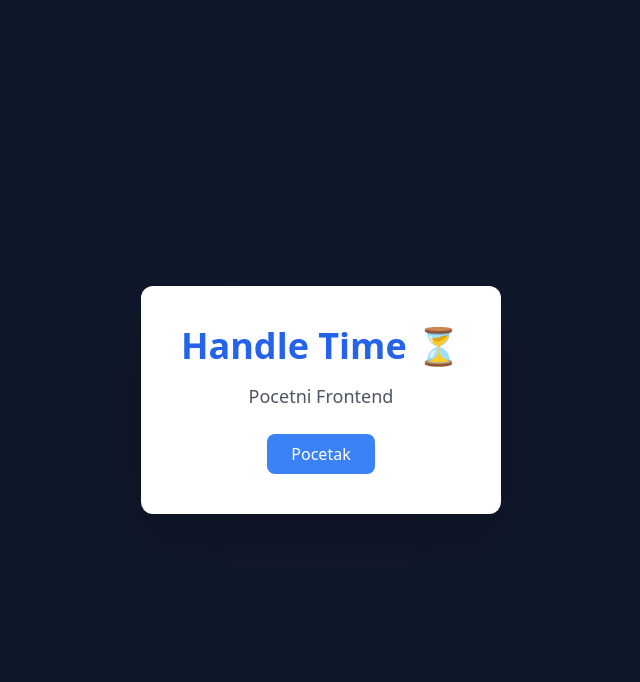
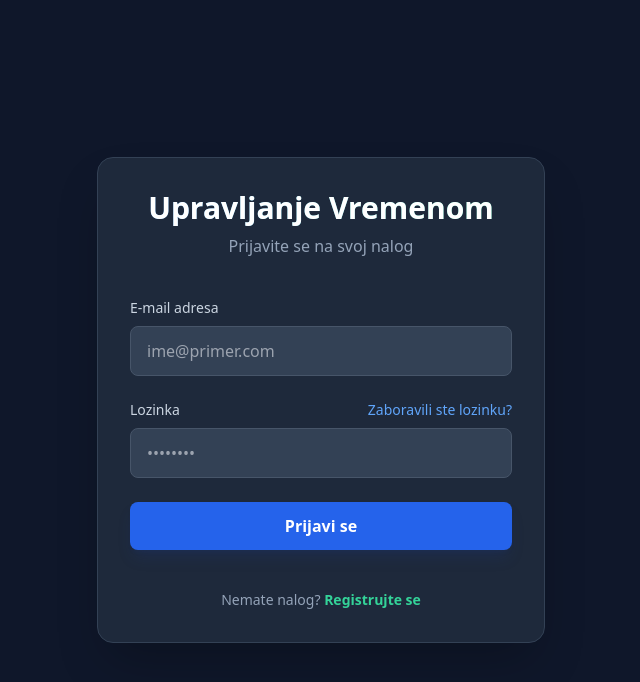
Before and after one commit to elab-development/internet-tehnologije-2025-upravljanjevremenom_2022_0271, a React (Create React App) app in the folder client/: page / in a window 1280 px wide. Shown: the top 682 px of the page, without its empty margins (319-959 px from the left). Built offline with nearby package versions, Linux system fonts and the light colour scheme.

Commit message:
Inicijalizovana login stranica

```diff
--- a/client/src/App.js
+++ b/client/src/App.js
@@ -1,16 +1,69 @@
+import React, { useState } from 'react';
+
 function App() {
+  const [email, setEmail] = useState('');
+  const [password, setPassword] = useState('');
+
+  const handleLogin = (e) => {
+    e.preventDefault();
+    console.log("Pokušaj prijave:", { email, password });
+    alert("Login kliknut!");
+  };
+
   return (
-    <div className="min-h-screen bg-slate-900 flex items-center justify-center">
-      <div className="bg-white p-10 rounded-xl shadow-2xl text-center">
-        <h1 className="text-4xl font-extrabold text-blue-600 mb-4">
-          Handle Time ⏳
-        </h1>
-        <p className="text-gray-600 text-lg">
-          Pocetni Frontend
+    <div className="min-h-screen bg-slate-900 flex items-center justify-center p-4">
+      <div className="max-w-md w-full bg-slate-800 rounded-2xl shadow-2xl p-8 border border-slate-700">
+
+        {/* Header */}
+        <div className="text-center mb-10">
+          <h1 className="text-3xl font-bold text-white mb-2 text-transparent bg-clip-text bg-gradient-to-r from-blue-400 to-emerald-400">
+            Upravljanje Vremenom
+          </h1>
+          <p className="text-slate-400">Prijavite se na svoj nalog</p>
+        </div>
+
+        {/* Forma */}
+        <form onSubmit={handleLogin} className="space-y-6">
+          <div>
+            <label className="block text-sm font-medium text-slate-300 mb-2">E-mail adresa</label>
+            <input
+              type="email"
+              value={email}
+              onChange={(e) => setEmail(e.target.value)}
+              className="w-full px-4 py-3 bg-slate-700 border border-slate-600 rounded-lg focus:ring-2 focus:ring-blue-500 focus:border-transparent text-white outline-none transition"
+              placeholder="ime@primer.com"
+              required
+            />
+          </div>
+
+          <div>
+            <div className="flex justify-between mb-2">
+              <label className="text-sm font-medium text-slate-300">Lozinka</label>
+              <a href="#" className="text-sm text-blue-400 hover:underline">Zaboravili ste lozinku?</a>
+            </div>
+            <input
+              type="password"
+              value={password}
+              onChange={(e) => setPassword(e.target.value)}
+              className="w-full px-4 py-3 bg-slate-700 border border-slate-600 rounded-lg focus:ring-2 focus:ring-blue-500 focus:border-transparent text-white outline-none transition"
+              placeholder="••••••••"
+              required
+            />
+          </div>
+
+          <button
+            type="submit"
+            className="w-full bg-blue-600 hover:bg-blue-500 text-white font-bold py-3 rounded-lg transition-all transform hover:scale-[1.01] active:scale-[0.99] shadow-lg shadow-blue-900/20"
+          >
+            Prijavi se
+          </button>
+        </form>
+
+        {/* Footer */}
+        <p className="text-center text-slate-400 mt-10 text-sm">
+          Nemate nalog? <a href="#" className="text-emerald-400 font-semibold hover:underline">Registrujte se</a>
         </p>
-        <button className="mt-6 px-6 py-2 bg-blue-500 text-white rounded-lg hover:bg-blue-700 transition">
-          Pocetak
-        </button>
+
       </div>
     </div>
   );
```
